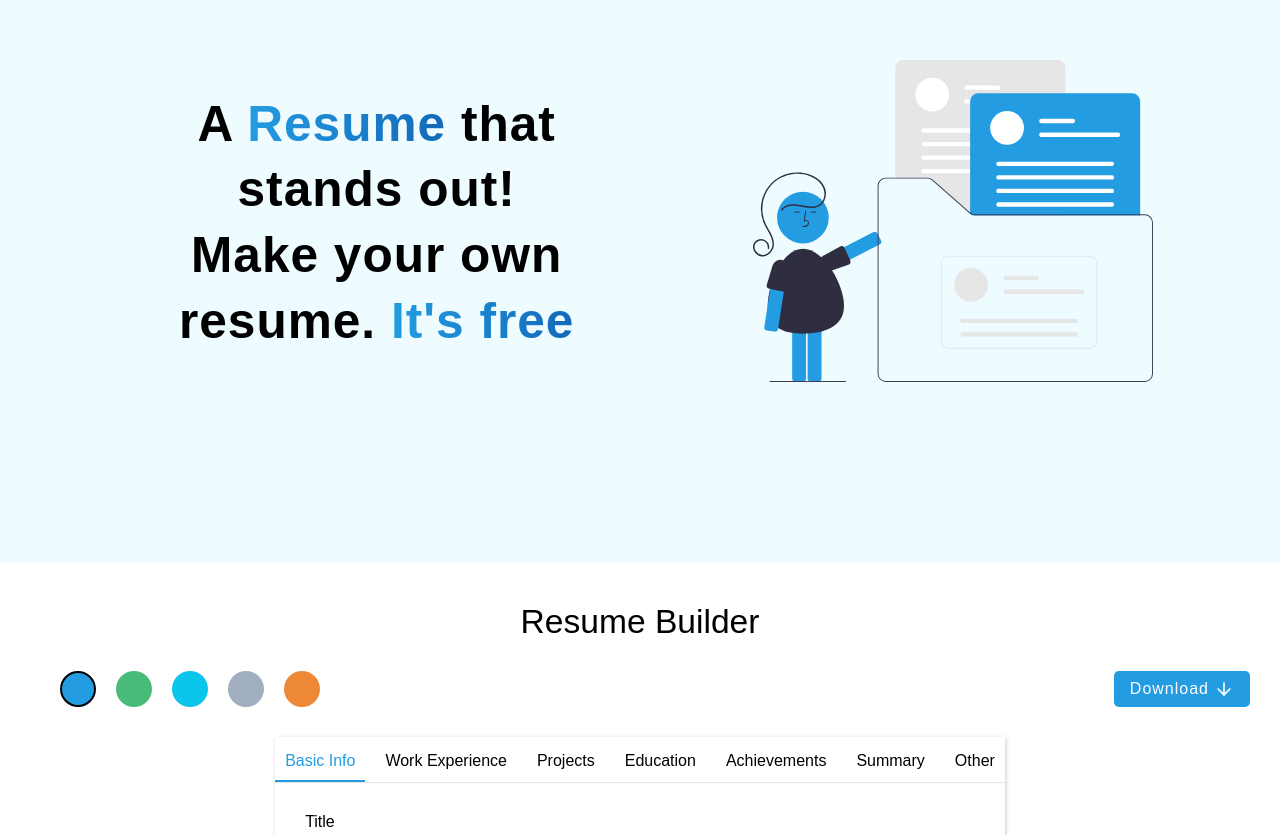
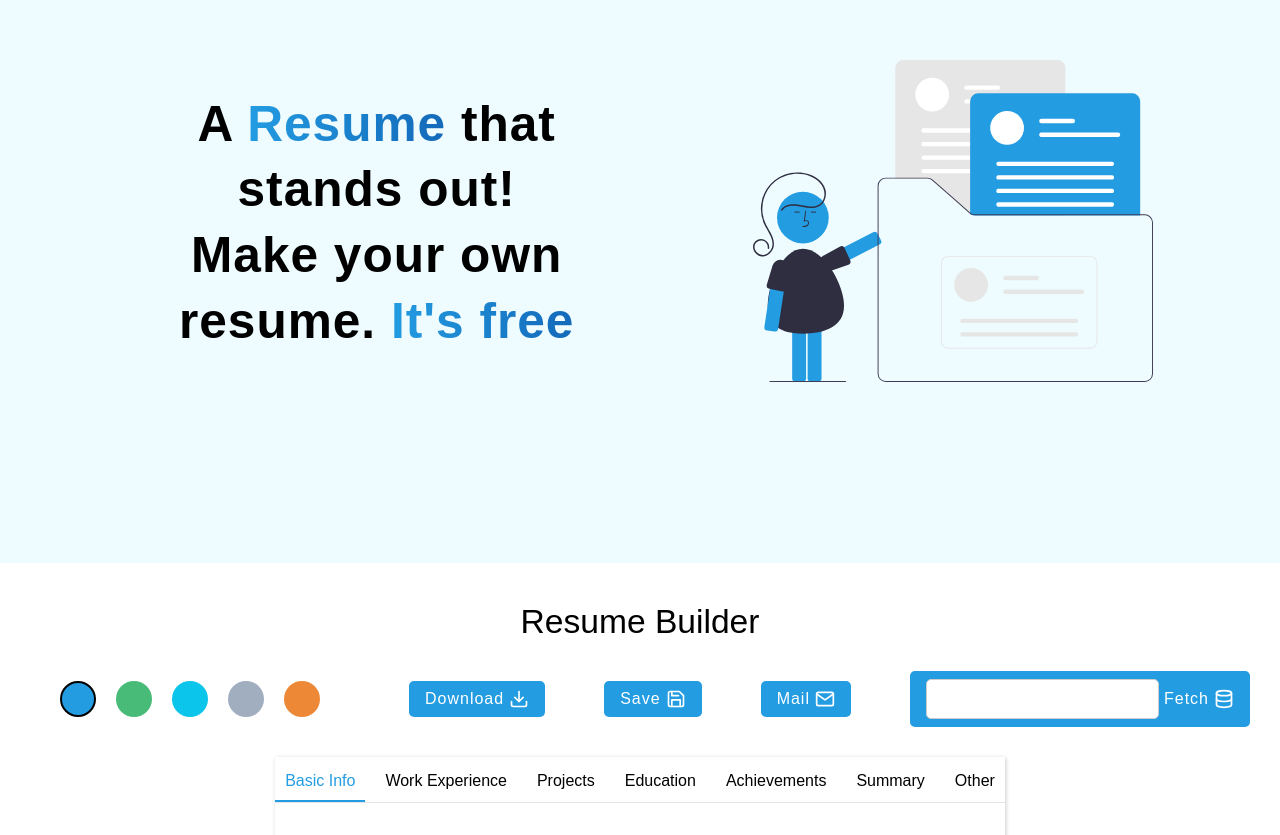
Before and after one commit to michaelmelaku/resume-builder, a React (Create React App) app: page / in a window 1280 px wide. Shown: the part 117-952 px from the top of the page. Built offline with nearby package versions, Linux system fonts and the light colour scheme.

Commit message:
front end buttons added

```diff
--- a/src/components/Body/Body.js
+++ b/src/components/Body/Body.js
@@ -1,6 +1,6 @@
 import React, { useRef, useState } from "react";
 import ReactToPrint from "react-to-print";
-import { ArrowDown } from "react-feather";
+import {   Mail, Database, Download, Save } from "react-feather";
 
 import Editor from "../Editor/Editor";
 import Resume from "../Resume/Resume";
@@ -79,12 +79,23 @@ function Body() {
           trigger={() => {
             return (
               <button>
-                Download <ArrowDown />
+                Download <Download />
               </button>
+
             );
           }}
           content={() => resumeRef.current}
         />
+          <button>
+                Save <Save />
+            </button>
+            <button>
+                Mail <Mail />
+            </button>
+
+            <button> <input />
+                Fetch <Database />
+            </button>
       </div>
       <div className={styles.main}>
         <Editor
```
